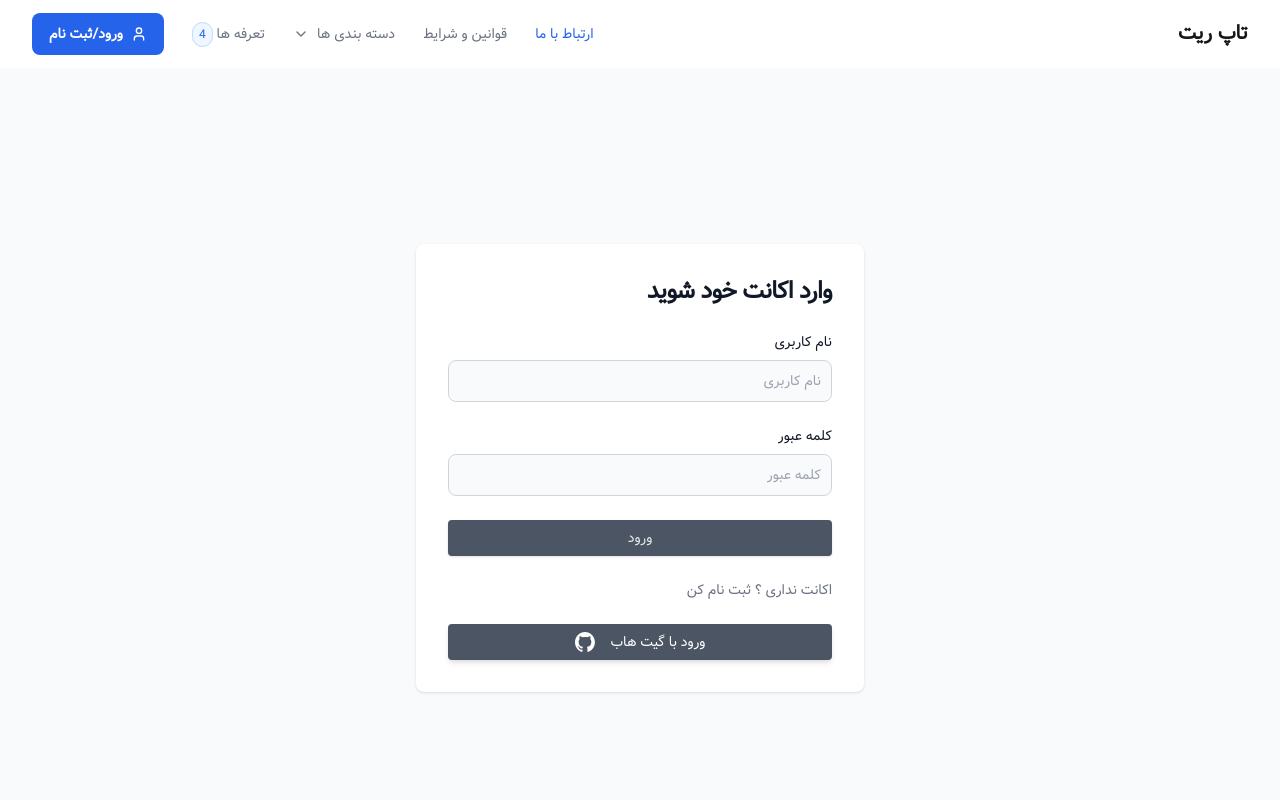
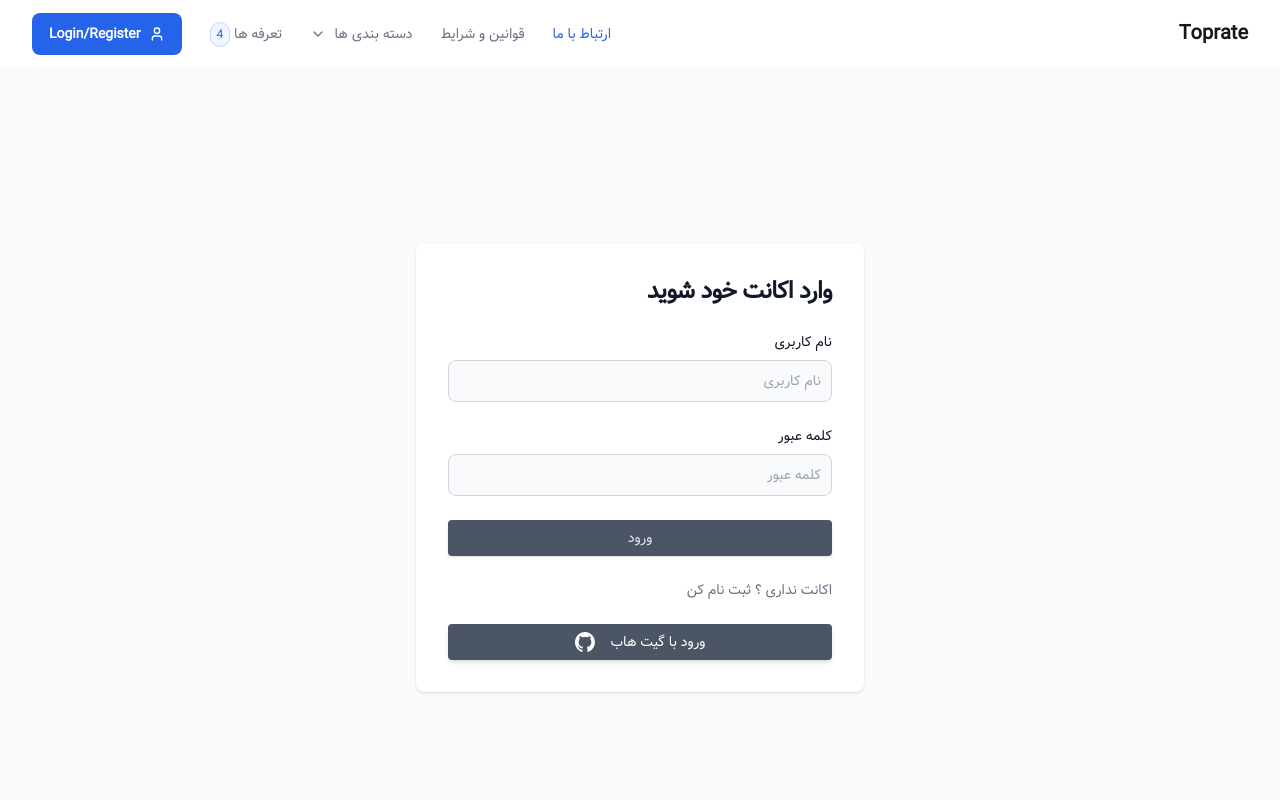
Before and after one commit to moham7dreza/quiz-next, a Next.js app: page /en/auth/login in a window 1280 px wide. Shown: the top 800 px of the page. Built offline with nearby package versions, Linux system fonts and the light colour scheme.

Commit message:
UPDATE: work on header links and lang and dic in pages

```diff
--- /dev/null
+++ b/src/app/[lang]/auth/login/layout.js
@@ -0,0 +1,13 @@
+import Login from "./page";
+import {getLang} from "../../dictionary";
+
+export default async function LoginLayout({params}){
+    const lang = (await params).lang
+    const dictionary = await getLang(lang);
+
+    return (
+        <div>
+            <Login lang={lang} dictionary={dictionary}/>
+        </div>
+    );
+}
--- a/src/app/[lang]/auth/login/page.js
+++ b/src/app/[lang]/auth/login/page.js
@@ -7,7 +7,7 @@ import Link from "next/link";
 import Image from "next/image";
 import GithubImage from "assets/github-white.svg";
 
-export default function Login() {
+export default function Login({lang, dictionary}) {
 
     const router = useRouter()
 
@@ -19,7 +19,7 @@ export default function Login() {
     const password = useRef("")
 
     // از چه صفحه ای اومده لاگین که بعدش برش میگردونم اونجا
-    const callbackUrl = searchParams.get('callbackUrl') || '/quiz'
+    const callbackUrl = searchParams.get('callbackUrl') || `/${lang}/quiz`
 
     const onSubmit = async (event) => {
         event.preventDefault()
--- a/src/app/[lang]/layout.js
+++ b/src/app/[lang]/layout.js
@@ -6,6 +6,7 @@ import PrelineScript from "components/PrelineScript";
 import {ReduxProvider} from "store/provider";
 import {dir, locales} from "../../helpers";
 import localFont from "next/font/local";
+import {getLang} from "./dictionary";
 
 // import localFont from 'next/font/local'
 //
@@ -52,12 +53,13 @@ export const metadata = {
 
 export default async function RootLayout({children, params}) {
     const lang = (await params).lang
+    const dictionary = await getLang(lang);
     const dir = lang === 'en-US' ? 'ltr' : 'rtl'
     return (
         <html lang={lang} dir={dir}>
         <body className={vazirmatn.className}>
         <ReduxProvider>
-            <MainLayout>
+            <MainLayout lang={lang} dictionary={dictionary}>
                 {children}
             </MainLayout>
         </ReduxProvider>
--- a/src/components/Header.jsx
+++ b/src/components/Header.jsx
@@ -1,6 +1,6 @@
 import Link from "next/link";
 
-export const Header = () => {
+export const Header = ({lang, dictionary}) => {
     return (
         <>
             {/*<!-- ========== HEADER ========== -->*/}
@@ -11,7 +11,9 @@ export const Header = () => {
                         <div className="flex items-center justify-between">
                             <Link href={'/'}
                                   className="flex-none text-xl font-semibold dark:text-white dark:focus:outline-none dark:focus:ring-1 dark:focus:ring-gray-600"
-                                  aria-label="Brand">تاپ ریت</Link>
+                                  aria-label="Brand">
+                                {dictionary['main'].appName}
+                            </Link>
                             <div className="md:hidden">
                                 <button type="button"
                                         className="hs-collapse-toggle flex justify-center items-center w-9 h-9 text-sm font-semibold rounded-lg border border-gray-200 text-gray-800 hover:bg-gray-100 disabled:opacity-50 disabled:pointer-events-none dark:text-white dark:border-gray-700 dark:hover:bg-gray-700 dark:focus:outline-none dark:focus:ring-1 dark:focus:ring-gray-600"
@@ -122,7 +124,7 @@ export const Header = () => {
                                     </a>
 
                                     <div className="pt-3 md:pt-0">
-                                        <Link href={'/public'}
+                                        <Link href={`/${lang}/auth/login`}
                                               className="py-2.5 px-4 inline-flex items-center gap-x-2 text-sm font-semibold rounded-lg border border-transparent bg-blue-600 text-white hover:bg-blue-700 disabled:opacity-50 disabled:pointer-events-none dark:focus:outline-none dark:focus:ring-1 dark:focus:ring-gray-600">
                                             <svg className="flex-shrink-0 w-4 h-4" xmlns="http://www.w3.org/2000/svg"
                                                  width="24" height="24" viewBox="0 0 24 24" fill="none"
@@ -131,7 +133,7 @@ export const Header = () => {
                                                 <path d="M19 21v-2a4 4 0 0 0-4-4H9a4 4 0 0 0-4 4v2"/>
                                                 <circle cx="12" cy="7" r="4"/>
                                             </svg>
-                                            ورود/ثبت نام
+                                            {dictionary['auth'].loginRegister}
                                         </Link>
                                     </div>
                                 </div>
--- a/src/components/MainLayout.jsx
+++ b/src/components/MainLayout.jsx
@@ -1,14 +1,14 @@
 import {Header} from "./Header";
 import {Footer} from "./Footer";
 
-export const MainLayout = ({children}) => {
+export const MainLayout = ({children, lang, dictionary}) => {
     return (
         <>
             <div className="h-full">
                 <div className="dark:bg-slate-900 bg-white flex h-full">
                     <div className="max-w-[80rem] flex flex-col mx-auto w-full h-full">
                         {/*<!-- ========== HEADER ========== -->*/}
-                        <Header/>
+                        <Header lang={lang} dictionary={dictionary}/>
                         {/*<!-- ========== END HEADER ========== -->*/}
 
                         {/*<!-- ========== MAIN CONTENT ========== -->*/}
--- a/src/lang/en.json
+++ b/src/lang/en.json
@@ -1,6 +1,6 @@
 {
   "main": {
-    "app-name": "Toprate"
+    "appName": "Toprate"
   },
   "about": {
     "title": "About Page",
@@ -21,5 +21,10 @@
   },
   "invoice": {
     "title": "Cart Page"
+  },
+  "auth": {
+    "login": "login",
+    "loginRegister": "Login/Register",
+    "register": "Register"
   }
 }
--- a/src/lang/fa.json
+++ b/src/lang/fa.json
@@ -1,6 +1,6 @@
 {
   "main": {
-    "app-name": "تاپ ریت"
+    "appName": "تاپ ریت"
   },
   "about": {
     "title" : "درباره من",
@@ -21,5 +21,10 @@
   },
   "invoice": {
     "title": "صفحه سبد خرید"
+  },
+  "auth": {
+    "login": "ورود",
+    "loginRegister": "ورود/ثبت نام",
+    "register": "ثبت نام"
   }
 }
```
